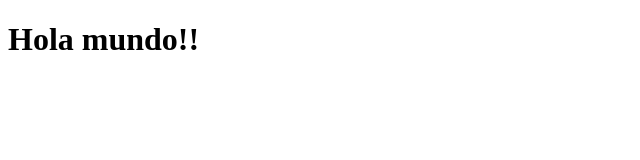
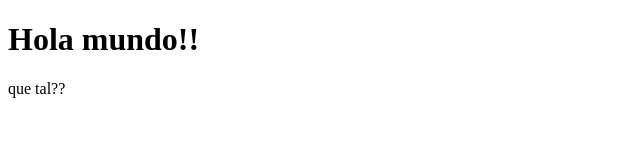
Before and after one commit to cdz32909/LenguajeMarcas, a plain HTML site: page textos/hola.html in a window 1280 px wide. Shown: the full height of the page, 0-640 px from the left. Drawn offline with Linux system fonts and the light colour scheme.

Commit message:
Añadi un parrafo nuevo

```diff
--- a/textos/hola.html
+++ b/textos/hola.html
@@ -8,5 +8,6 @@
     </head>
     <body>
         <h1>Hola mundo!!</h1>
+        <p>que tal??</p>
     </body>
 </html>
```
